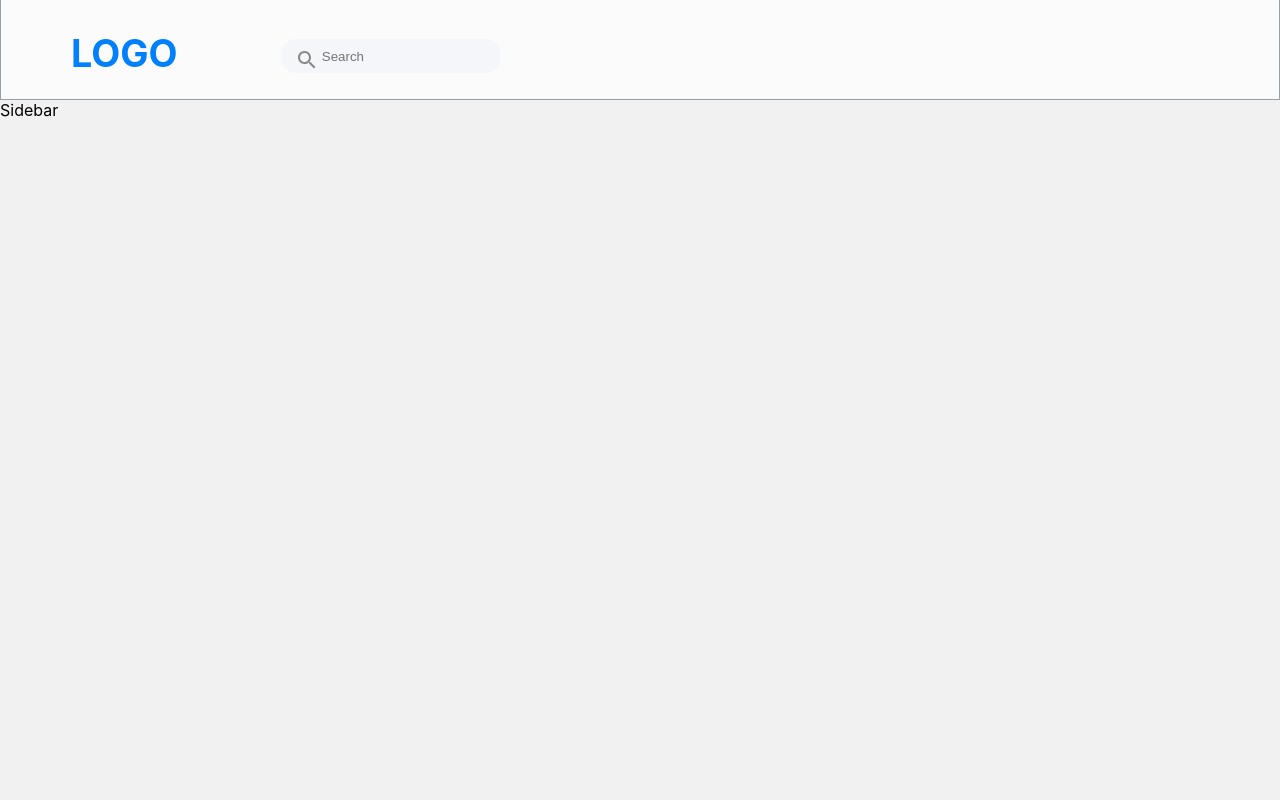
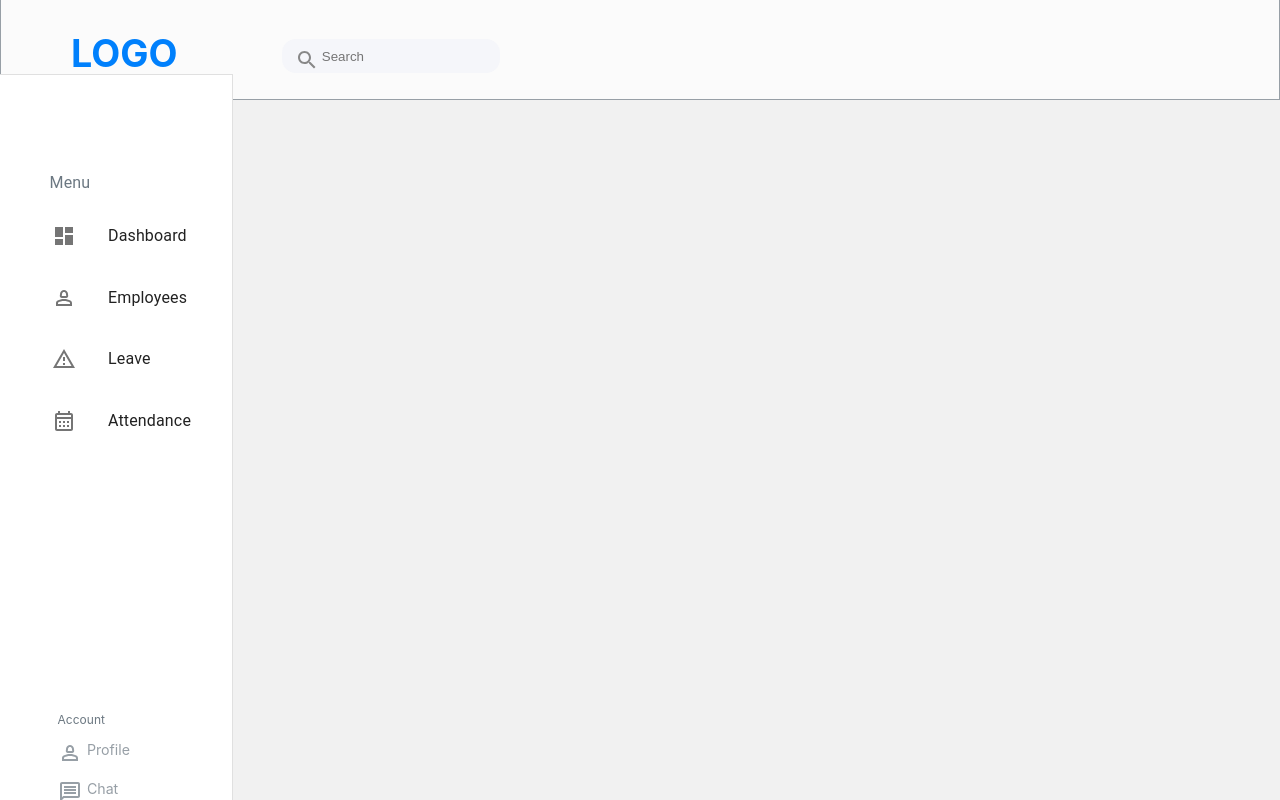
Before and after one commit to mstintern9/Leave-Management-System, a React (Create React App) app: page / in a window 1280 px wide. Shown: the top 800 px of the page. Built offline with nearby package versions, Linux system fonts and the light colour scheme.

Commit message:
Implemented sidebar

```diff
--- a/src/App.js
+++ b/src/App.js
@@ -1,11 +1,22 @@
 import './App.css';
 import Navbar from './Navbar';
+import Sidebar from './Sidebar';
+import routes from './modules/AppRoutes';
+import { Routes,Route } from 'react-router-dom';
 
 function App() {
+  const AppRoutes = () => (
+    <Routes>
+      {routes.map(({ path, element }, index) => (
+        <Route key={index} path={path} element={element} />
+      ))}
+    </Routes>
+  );
   return (
     <>
     <Navbar />
-    Sidebar
+    <Sidebar />
+      <AppRoutes />
     </>
   );
 }
--- a/src/Sidebar.js
+++ b/src/Sidebar.js
@@ -9,6 +9,10 @@ import ListItemIcon from "@mui/material/ListItemIcon";
 import ListItemText from "@mui/material/ListItemText";
 import { useNavigate } from "react-router-dom";
 import { sidebarItems } from "./modules/SidebarItems";
+import "./styling/sidebar.css";
+import Person2OutlinedIcon from '@mui/icons-material/Person2Outlined';
+import MessageOutlinedIcon from '@mui/icons-material/MessageOutlined';
+import SettingsOutlinedIcon from '@mui/icons-material/SettingsOutlined';
 
 const drawerWidth = 240;
 
@@ -24,13 +28,13 @@ const Drawer = styled(MuiDrawer, {
 const Sidebar = () => {
   const navigate = useNavigate();
   return (
-    <Drawer variant="permanent">
+    <Drawer variant="permanent" >
       <Divider />
       <List className="list" >
         {sidebarItems.map((item, index) => {
           if (item.caption) {
             return (
-              <ListItem key={index} disablePadding sx={{ display: "block" }}>
+              <ListItem key={index} disablePadding sx={{ display: "block",paddingLeft:"4vh",paddingTop:"10.4vh" }}>
                 <ListItemText primary={item.caption} className="caption" />
               </ListItem>
             );
@@ -39,7 +43,7 @@ const Sidebar = () => {
               <ListItem
                 key={index}
                 disablePadding
-                sx={{ display: "block" }}
+                sx={{ display: "block",paddingTop:"1vh",paddingLeft:"4vh" }}
                 onClick={() => navigate(item.navigation)}
               >
                 <ListItemButton
@@ -47,16 +51,27 @@ const Sidebar = () => {
                     minHeight: 48,
                     justifyContent: "center",
                     px: 2.5,
+                    marginRight:"4vh",
+                    borderRadius:"1.3vh",
+                    "&:hover": {
+                      backgroundColor: "#2379CC",
+                      color: "#FBFBFB",
+                    },
                   }}
                 >
                   <ListItemIcon>{item.icon}</ListItemIcon>
                   <ListItemText primary={item.name} />
                 </ListItemButton>
-                <hr className="break" />
               </ListItem>
             );
           }
         })}
+        <span className="sideBarBottom" >
+          <p style={{marginLeft: "-1.5vh",color:"#6C7882",fontSize:"12px"}} >Account</p>
+          <p className="drawerParagraph"> <Person2OutlinedIcon />Profile</p>
+          <p className="drawerParagraph"> <MessageOutlinedIcon /> Chat</p>
+          <p className="drawerParagraph"> <SettingsOutlinedIcon /> Settings</p>
+        </span>
       </List>
     </Drawer>
   );
--- a/src/index.js
+++ b/src/index.js
@@ -3,11 +3,14 @@ import ReactDOM from 'react-dom/client';
 import './index.css';
 import App from './App';
 import reportWebVitals from './reportWebVitals';
+import { BrowserRouter } from 'react-router-dom';
 
 const root = ReactDOM.createRoot(document.getElementById('root'));
 root.render(
   <React.StrictMode>
+   <BrowserRouter>
     <App />
+   </BrowserRouter>
   </React.StrictMode>
 );
 
--- /dev/null
+++ b/src/styling/sidebar.css
@@ -0,0 +1,31 @@
+.MuiPaper-root {
+  margin-top: 9.3vh;
+  width: 29vh;
+}
+
+.list {
+  display: flex;
+  flex-direction: column;
+  height: 100vh;
+  gap: 0.7vh;
+}
+
+.caption {
+  color: #6c7882;
+  padding-left: 2.2vh;
+  font-weight: 500;
+}
+
+.sideBarBottom {
+  margin-top: 31.2vh;
+  margin-left: 8.7vh;
+}
+
+.drawerParagraph {
+  color: #979fa6;
+  font-weight: 400;
+  font-size: 14.2px;
+  display: flex;
+  margin-left: -1.5vh;
+  gap: 5.3px;
+}
```
Also changed, not shown: src/styling/dashboard.css (added).
